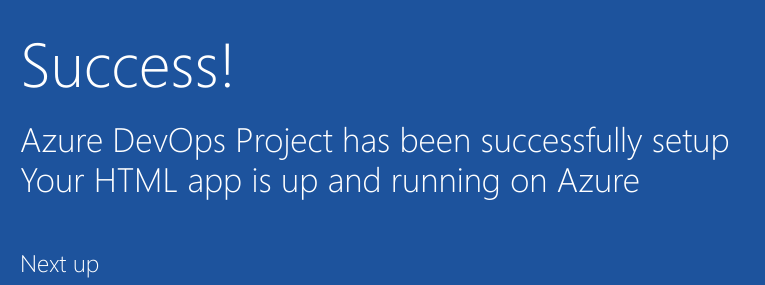
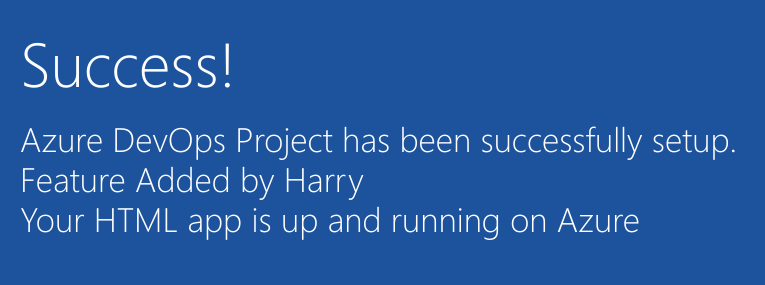
Before and after one commit to PratikChaughule/EdurekaStudyMaterial, a plain HTML site: page index.html in a window 1280 px wide. Shown: the part 352-637 px from the top of the page, 205-970 px from the left. Drawn offline with Linux system fonts and the light colour scheme.

Commit message:
Feature Added by Harry

```diff
--- a/index.html
+++ b/index.html
@@ -19,7 +19,7 @@
         </div>
             <div class="content-body">
                 <div class="success-text">Success!</div>
-                <div class="description line-1"> Azure DevOps Project has been successfully setup</div>
+                <div class="description line-1"> Azure DevOps Project has been successfully setup. Feature Added by Harry</div>
                 <div class="description line-2"> Your HTML app is up and running on Azure</div>
                 <div class="next-steps-container">
                     <div class="next-steps-header">Next up</div>
```
